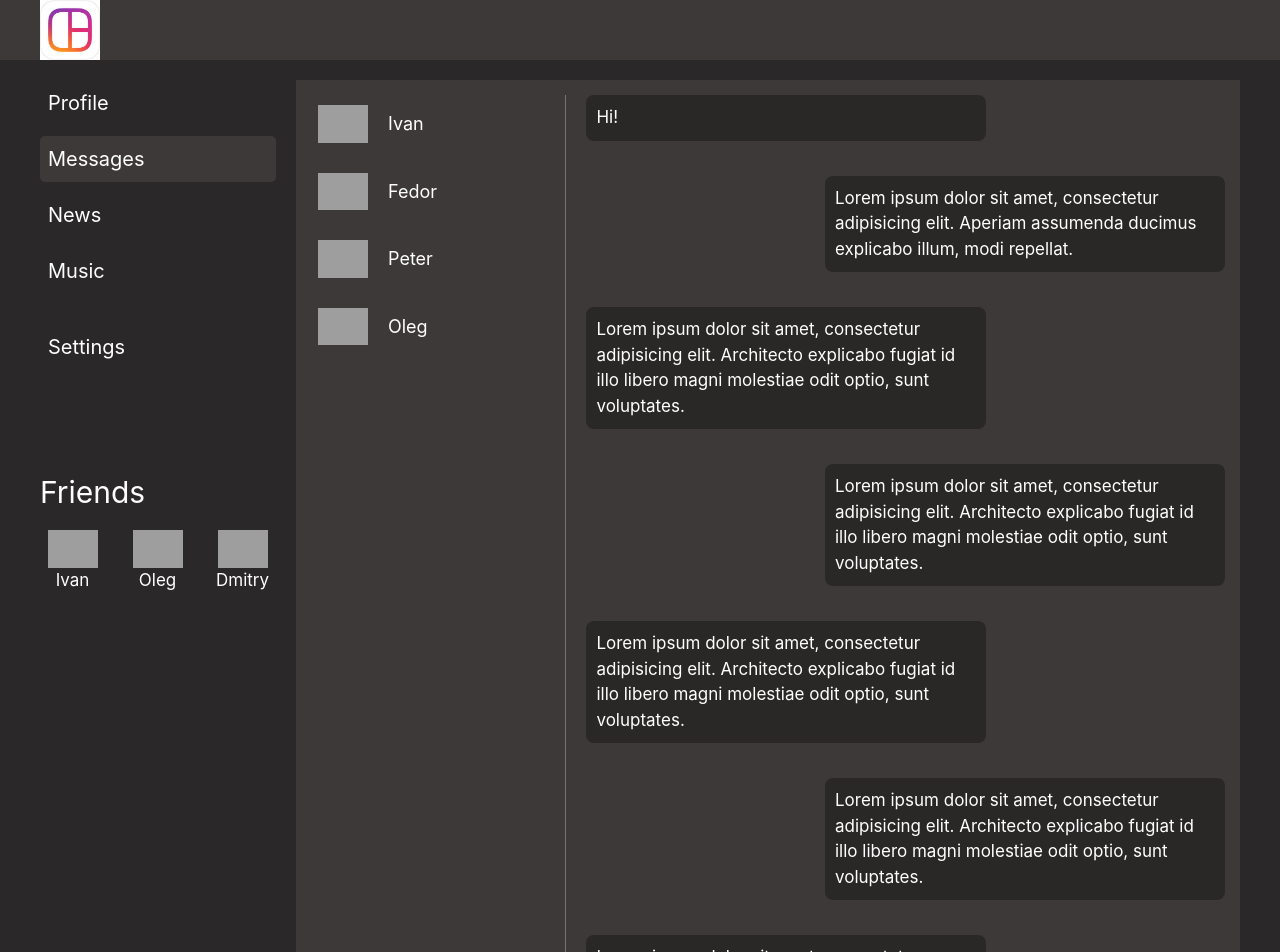
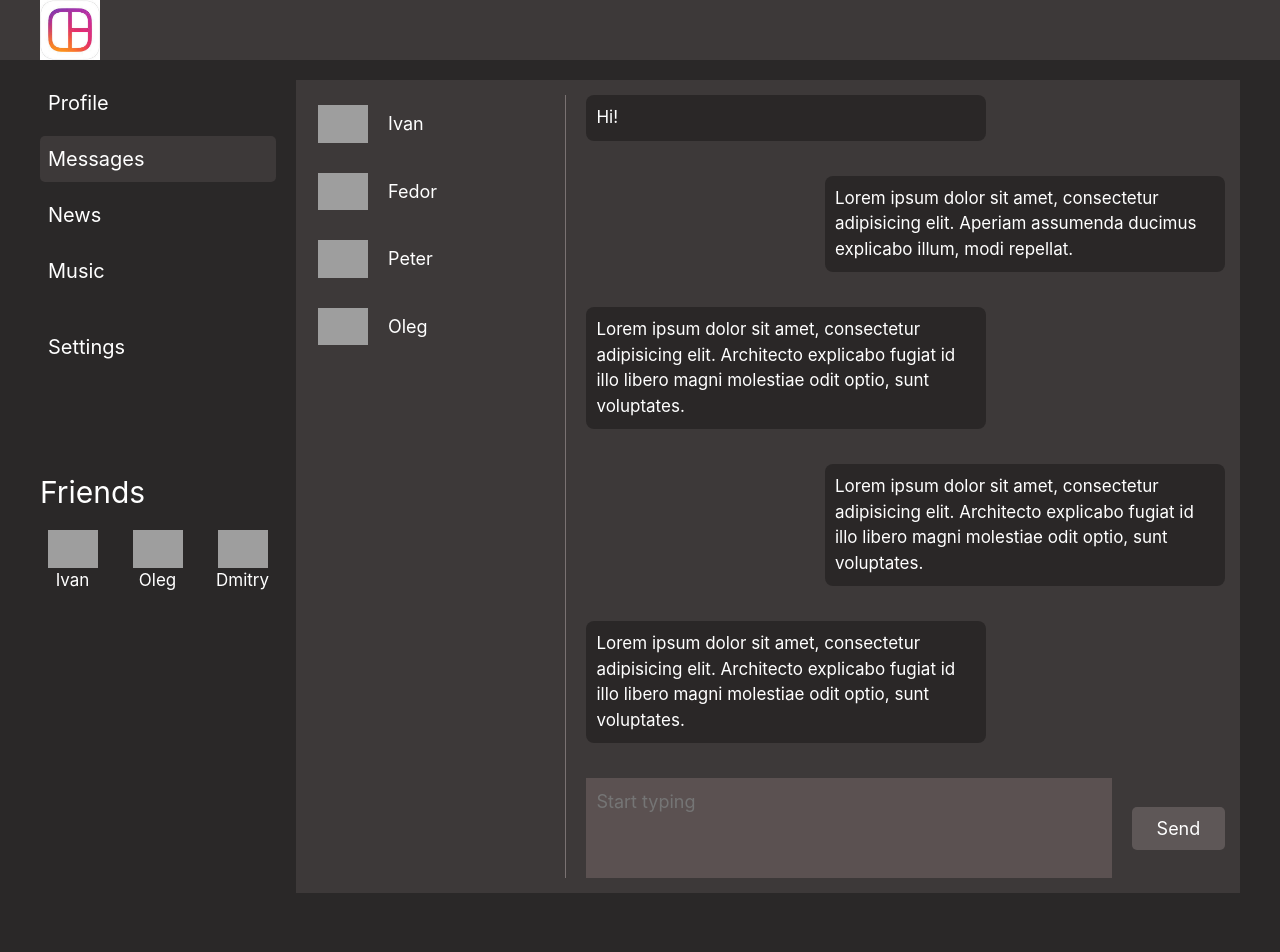
Before and after one commit to 12mativ/react_social_media, a React (Create React App) app: page /dialogs in a window 1280 px wide. Shown: the top 952 px of the page. After the commit the page ends 893 px from the top, so only its background shows below. Built offline with nearby package versions, Linux system fonts and the light colour scheme; grey boxes are pictures that could not be loaded.

Commit message:
posting, sending messages, FLUX

```diff
--- a/src/App.js
+++ b/src/App.js
@@ -4,28 +4,32 @@ import Navbar from "./components/Navbar/Navbar";
 import Profile from "./components/Profile/Profile";
 import Dialogs from "./components/Dialogs/Dialogs";
 import {BrowserRouter, Route, Routes} from "react-router-dom";
+import {addMessage, addPost, updateMessageText, updatePostText} from "./redux/state";
 import News from "./components/News/News";
 import Music from "./components/Music/Music";
 import Settings from "./components/Settings/Settings";
 
-
 const App = (props) => {
     return (
-        <BrowserRouter>
         <div className="wrapper">
             <Header/>
             <Navbar state={props.state.sidebar}/>
             <div className="wrapper-content">
                 <Routes>
-                        <Route path='/profile' element={<Profile state={props.state.profilePage}/>}/>
-                        <Route path='/dialogs/*' element={<Dialogs state={props.state.dialogsPage}/>}/>
+                    <Route path='/profile' element={<Profile profilePage={props.state.profilePage}
+                                                             addPost={addPost}
+                                                             updatePostText={updatePostText}/>}/>
+
+                    <Route path='/dialogs/*' element={<Dialogs dialogsPage={props.state.dialogsPage}
+                                                               addMessage={addMessage}
+                                                               updateMessageText={updateMessageText}/>}/>
+
                     <Route path='/news' element={<News/>}/>
                     <Route path='/music' element={<Music/>}/>
                     <Route path='/settings' element={<Settings/>}/>
                 </Routes>
             </div>
         </div>
-        </BrowserRouter>
     );
 }
 
--- a/src/components/Dialogs/Dialogs.jsx
+++ b/src/components/Dialogs/Dialogs.jsx
@@ -1,10 +1,25 @@
+import React from "react";
 import classes from './Dialogs.module.css';
 import DialogItem from "./DialogItem/DialogItem";
 import Message from "./MessageItem/MessageItem";
 
 const Dialogs = (props) => {
-    let dialogsElements = props.state.dialogs.map(dialog => (<DialogItem name={dialog.name} id={dialog.id}/>))
-    let messagesElements = props.state.messages.map(message => <Message message={message.message}/>)
+    let dialogsElements = props.dialogsPage.dialogs.map(dialog => (<DialogItem name={dialog.name} id={dialog.id}/>))
+    let messagesElements = props.dialogsPage.messages.map(message => <Message message={message.message}/>)
+
+    //watch for textarea updates
+    let newMessageElement = React.createRef();
+
+    //push message (in state.js)
+    let sendMessage = () => {
+        props.addMessage()
+    }
+
+    //update current value of message text (in state.js)
+    let onMessageChange = () => {
+        let text = newMessageElement.current.value;
+        props.updateMessageText(text);
+    }
 
     return (
         <div className={classes.dialogs}>
@@ -13,6 +28,10 @@ const Dialogs = (props) => {
             </div>
             <div>
                 {messagesElements}
+                <div className={classes.message_field}>
+                    <textarea placeholder='Start typing' ref={newMessageElement} onChange={onMessageChange} value={props.dialogsPage.newMessageText}/>
+                    <button onClick={sendMessage}>Send</button>
+                </div>
             </div>
         </div>
     );
--- a/src/components/Dialogs/Dialogs.module.css
+++ b/src/components/Dialogs/Dialogs.module.css
@@ -9,3 +9,38 @@
     padding-right: 10px;
     border-right: 1px #7a7272 solid;
 }
+
+.message_field {
+    display: flex;
+    align-items: center;
+    justify-content: space-between;
+}
+
+.message_field textarea {
+    flex: 0 1 85%;
+    height: 100px;
+    margin-right: 20px;
+    background-color: #5b5151;
+    border: none;
+    color: #fff;
+    font-size: 18px;
+    outline: none;
+    padding: 10px;
+    resize: none;
+}
+
+.message_field button {
+    flex: 0 1 15%;
+    background-color: #5e5757;
+    border: none;
+    padding: 8px;
+    color: #fff;
+    font-size: 18px;
+    border-radius: 5px;
+    transition: all linear .1s;
+}
+
+.message_field button:hover {
+    cursor: pointer;
+    background-color: #4d4646;
+}
--- a/src/components/Profile/MyPosts/MyPosts.jsx
+++ b/src/components/Profile/MyPosts/MyPosts.jsx
@@ -1,15 +1,30 @@
+import React from "react";
 import classes from './MyPosts.module.css';
 import Post from "./Post/Post";
 
 const MyPosts = (props) => {
     let postsElements = props.posts.map( post => <Post message={post.message} likesCount={post.likesCount}/>)
 
+    //watch for textarea updates
+    let newPostElement = React.createRef();
+
+    //func of posting (in state.js)
+    let addPost = () => {
+        props.addPost();
+    }
+
+    //update current value of post text in state.js
+    let onPostChange = () => {
+        let text = newPostElement.current.value;
+        props.updatePostText(text);
+    }
+
     return (
         <div>
             <h3 className={classes.posts_header}>My posts</h3>
             <div className={classes.post_field}>
-                <textarea name="post" id="post" cols="30" rows="5" placeholder='Your post'></textarea>
-                <button>Post</button>
+                <textarea placeholder='Your post' ref={newPostElement} onChange={onPostChange} value={props.newPostText}/>
+                <button onClick={addPost}>Add post</button>
             </div>
             {postsElements}
         </div>
--- a/src/components/Profile/Profile.jsx
+++ b/src/components/Profile/Profile.jsx
@@ -6,7 +6,10 @@ const Profile = (props) => {
     return (
         <div className={classes.content}>
             <ProfileInfo/>
-            <MyPosts posts={props.state.posts}/>
+            <MyPosts posts={props.profilePage.posts}
+                     newPostText={props.profilePage.newPostText}
+                     addPost={props.addPost}
+                     updatePostText={props.updatePostText}/>
         </div>
     );
 }
--- a/src/index.js
+++ b/src/index.js
@@ -1,18 +1,4 @@
-import React from 'react';
-import ReactDOM from 'react-dom';
-import './index.css';
-import App from './App';
-import reportWebVitals from './reportWebVitals';
 import state from "./redux/state";
+import {rerenderEntireTree} from "./render";
 
-ReactDOM.render(
-  <React.StrictMode>
-    <App state={state}/>
-  </React.StrictMode>,
-  document.getElementById('root')
-);
-
-// If you want to start measuring performance in your app, pass a function
-// to log results (for example: reportWebVitals(console.log))
-// or send to an analytics endpoint. Learn more: https://bit.ly/CRA-vitals
-reportWebVitals();
+rerenderEntireTree(state);
--- a/src/redux/state.js
+++ b/src/redux/state.js
@@ -1,3 +1,5 @@
+import {rerenderEntireTree} from "../render";
+
 let state = {
     profilePage: {
         posts: [
@@ -5,6 +7,7 @@ let state = {
             {id: 2, message: 'This is React...', likesCount: 20},
             {id: 3, message: 'My post!!!', likesCount: 100},
         ],
+        newPostText: '',
     },
     dialogsPage: {
         dialogs: [
@@ -31,19 +34,8 @@ let state = {
                 id: 5,
                 message: 'Lorem ipsum dolor sit amet, consectetur adipisicing elit. Architecto explicabo fugiat id illo libero magni molestiae odit optio, sunt voluptates.'
             },
-            {
-                id: 6,
-                message: 'Lorem ipsum dolor sit amet, consectetur adipisicing elit. Architecto explicabo fugiat id illo libero magni molestiae odit optio, sunt voluptates.'
-            },
-            {
-                id: 7,
-                message: 'Lorem ipsum dolor sit amet, consectetur adipisicing elit. Architecto explicabo fugiat id illo libero magni molestiae odit optio, sunt voluptates.'
-            },
-            {
-                id: 8,
-                message: 'Lorem ipsum dolor sit amet, consectetur adipisicing elit. Architecto explicabo fugiat id illo libero magni molestiae odit optio, sunt voluptates.'
-            },
         ],
+        newMessageText: '',
     },
     sidebar: {
         friends:[
@@ -52,7 +44,39 @@ let state = {
             {name: 'Dmitry'},
         ]
     }
+}
 
+export let addPost = () => {
+    let newPost = {
+        id: 5,
+        message: state.profilePage.newPostText,
+        likesCount: 0
+    }
+
+    state.profilePage.posts.push(newPost);
+    state.profilePage.newPostText = '';
+    rerenderEntireTree(state);
+}
+
+export let updatePostText = (postText) => {
+    state.profilePage.newPostText = postText;
+    rerenderEntireTree(state);
+}
+
+export let addMessage = () => {
+    let newPost = {
+        id: 6,
+        message: state.dialogsPage.newMessageText,
+    }
+
+    state.dialogsPage.messages.push(newPost);
+    state.dialogsPage.newMessageText = '';
+    rerenderEntireTree(state);
+}
+
+export let updateMessageText = (messageText) => {
+    state.dialogsPage.newMessageText = messageText;
+    rerenderEntireTree(state);
 }
 
 export default state;
--- /dev/null
+++ b/src/render.js
@@ -0,0 +1,16 @@
+import React from 'react';
+import ReactDOM from 'react-dom';
+import './index.css';
+import App from './App';
+import {BrowserRouter} from "react-router-dom";
+
+export let rerenderEntireTree = (state) => {
+    ReactDOM.render(
+        <React.StrictMode>
+            <BrowserRouter>
+                <App state={state}/>
+            </BrowserRouter>
+        </React.StrictMode>,
+        document.getElementById('root')
+    );
+}
```
Lines whose indentation alone changed are shown as unchanged.
